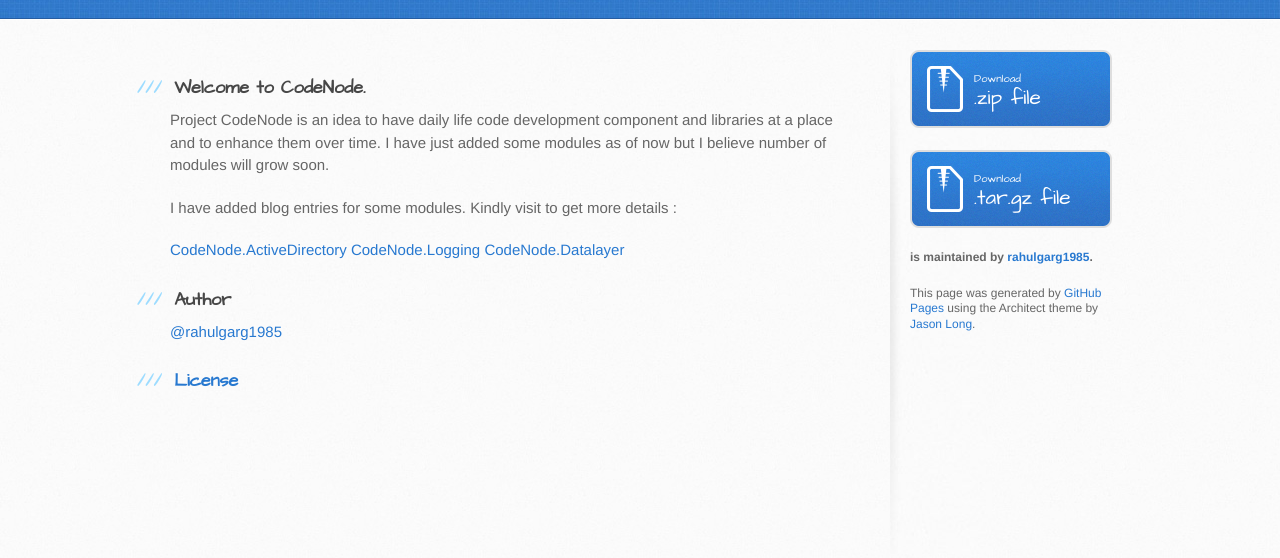
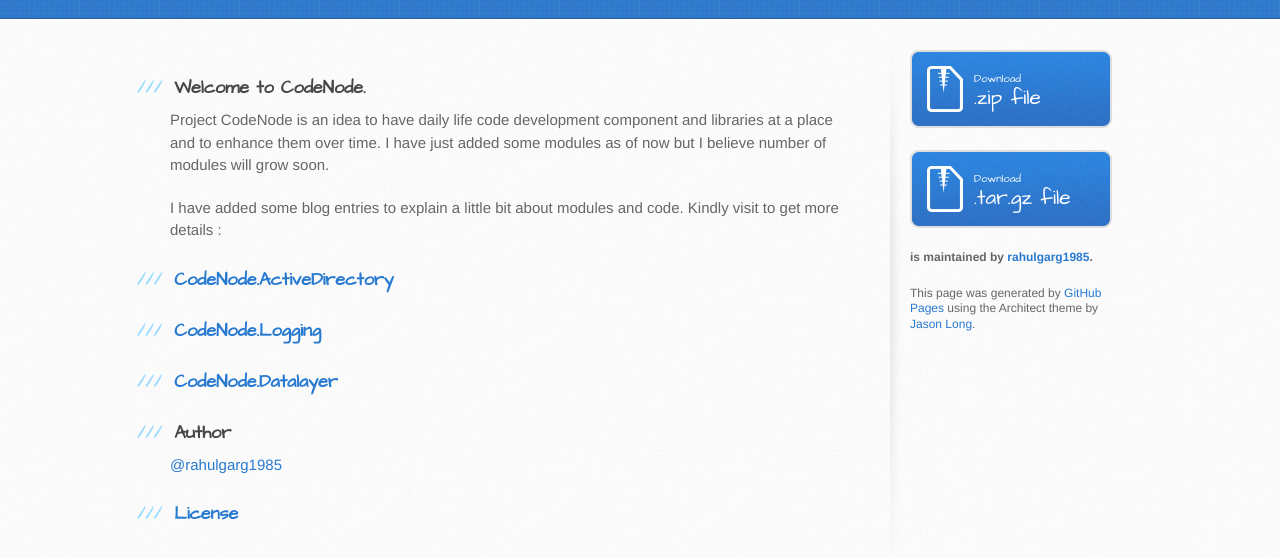
Before and after one commit to techygarg/CodeNode, a plain HTML site: page index.html in a window 1280 px wide. Shown: the part 182-740 px from the top of the page. Drawn offline with Linux system fonts and the light colour scheme.

Commit message:
Create gh-pages branch via GitHub

```diff
--- a/index.html
+++ b/index.html
@@ -33,11 +33,20 @@
 
 <p>Project CodeNode is an idea to have daily life code development component and libraries at a place and to enhance them over time. I have just added some modules as of now but I believe number of modules will grow soon.</p>
 
-<p>I have added blog entries for some modules. Kindly visit to get more details :</p>
+<p>I have added some blog entries to explain a little bit about modules and code.
+Kindly visit to get more details :</p>
 
-<p><a href="www.codingeek.com/dotnet/active-directory-search-module">CodeNode.ActiveDirectory</a>
-<a href="http://www.codingeek.com/dotnet/logger">CodeNode.Logging</a>
-<a href="http://www.codingeek.com/dotnet/codenode-datalayer-a-complete-ado-net-wrapper">CodeNode.Datalayer</a></p>
+<h3>
+<a id="codenodeactivedirectory" class="anchor" href="#codenodeactivedirectory" aria-hidden="true"><span class="octicon octicon-link"></span></a><a href="www.codingeek.com/dotnet/active-directory-search-module">CodeNode.ActiveDirectory</a>
+</h3>
+
+<h3>
+<a id="codenodelogging" class="anchor" href="#codenodelogging" aria-hidden="true"><span class="octicon octicon-link"></span></a><a href="http://www.codingeek.com/dotnet/logger">CodeNode.Logging</a>
+</h3>
+
+<h3>
+<a id="codenodedatalayer" class="anchor" href="#codenodedatalayer" aria-hidden="true"><span class="octicon octicon-link"></span></a><a href="http://www.codingeek.com/dotnet/codenode-datalayer-a-complete-ado-net-wrapper">CodeNode.Datalayer</a>
+</h3>
 
 <h3>
 <a id="author" class="anchor" href="#author" aria-hidden="true"><span class="octicon octicon-link"></span></a>Author</h3>
--- a/params.json
+++ b/params.json
@@ -1 +1 @@
-{"name":"Codenode","tagline":"A house of libraries....","body":"### Welcome to CodeNode.\r\nProject CodeNode is an idea to have daily life code development component and libraries at a place and to enhance them over time. I have just added some modules as of now but I believe number of modules will grow soon.\r\n\r\nI have added blog entries for some modules. Kindly visit to get more details :\r\n\r\n[CodeNode.ActiveDirectory](www.codingeek.com/dotnet/active-directory-search-module)\r\n[CodeNode.Logging](http://www.codingeek.com/dotnet/logger)\r\n[CodeNode.Datalayer](http://www.codingeek.com/dotnet/codenode-datalayer-a-complete-ado-net-wrapper)\r\n\r\n\r\n\r\n### Author\r\n@rahulgarg1985\r\n\r\n### [License](http://opensource.org/licenses/mit-license.php)\r\n\r\n","google":"","note":"Don't delete this file! It's used internally to help with page regeneration."}
+{"name":"Codenode","tagline":"A house of libraries....","body":"### Welcome to CodeNode.\r\nProject CodeNode is an idea to have daily life code development component and libraries at a place and to enhance them over time. I have just added some modules as of now but I believe number of modules will grow soon.\r\n\r\nI have added some blog entries to explain a little bit about modules and code.\r\nKindly visit to get more details :\r\n\r\n###[CodeNode.ActiveDirectory](www.codingeek.com/dotnet/active-directory-search-module)\r\n\r\n###[CodeNode.Logging](http://www.codingeek.com/dotnet/logger)\r\n\r\n###[CodeNode.Datalayer](http://www.codingeek.com/dotnet/codenode-datalayer-a-complete-ado-net-wrapper)\r\n\r\n\r\n### Author\r\n@rahulgarg1985\r\n\r\n### [License](http://opensource.org/licenses/mit-license.php)\r\n\r\n","google":"","note":"Don't delete this file! It's used internally to help with page regeneration."}
```
